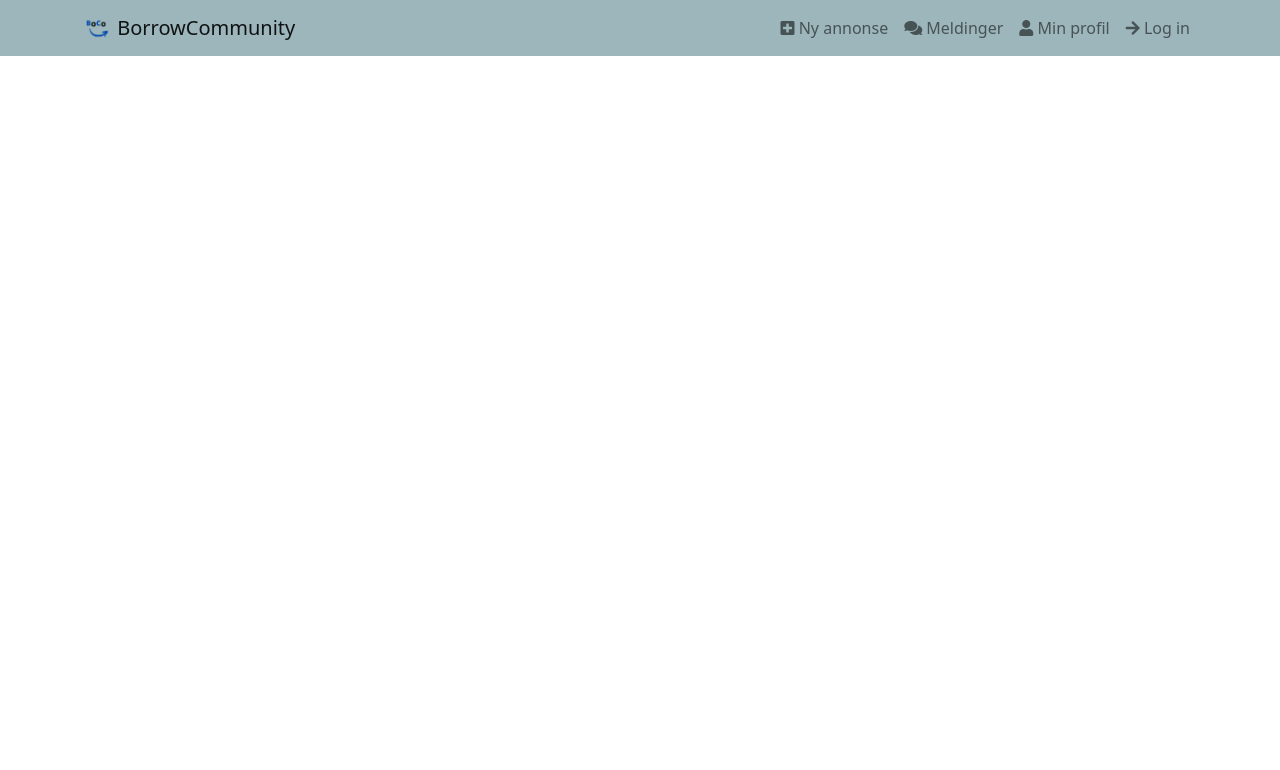
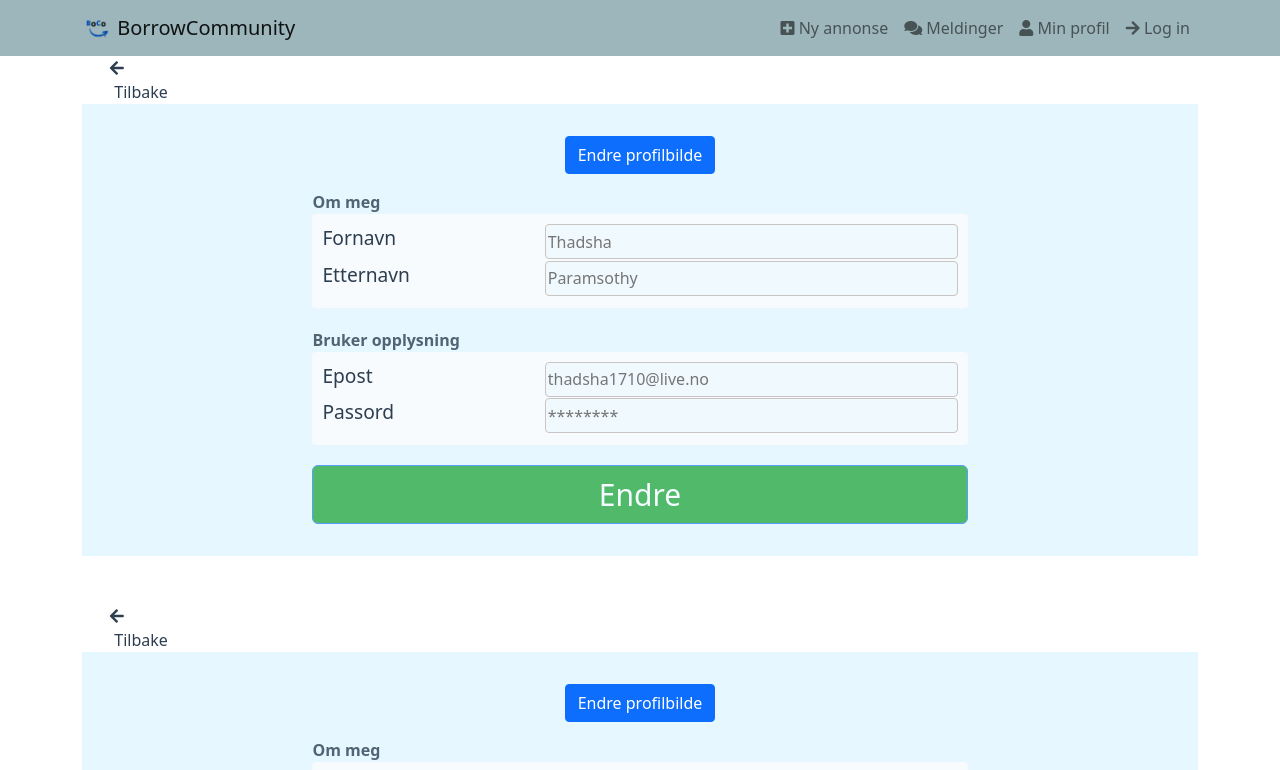
Before and after one commit to thadshap/Boco-project-frontend, a Vue app: page /settings in a window 1280 px wide. Shown: the top 770 px of the page. Built offline with nearby package versions, Linux system fonts and the light colour scheme; what vue3-openlayers would draw is missing.

Commit message:
Added user settings to router and header

```diff
--- a/src/components/MyProfile.vue
+++ b/src/components/MyProfile.vue
@@ -23,7 +23,7 @@
     </div>
     <div class="d-flex flex-row flex-wrap optionContainer w-100 mt-5">
       <div class="cardDiv">
-        <div class="card cardBodyStyle">
+        <div class="card cardBodyStyle" @click="userSettings">
           <div class="card-body">
             <h4 class="card-title">Innstillinger</h4>
             <p class="card-text">Se og rediger dine opplysninger på BoCo</p>
@@ -75,6 +75,14 @@
           name: "Profile ads",
           query: {
             redirect: "/profile/ads"
+          }
+        })
+      },
+      userSettings() {
+        this.$router.push({
+          name: "Settings",
+          query: {
+            redirect: "/profile/settings"
           }
         })
       }
--- a/src/router/index.js
+++ b/src/router/index.js
@@ -42,11 +42,6 @@ const routes = [
     component: Chat,
   },
   {
-    path: "/userSettings",
-    name: "UserSettings",
-    component: UserSettings,
-  },
-  {
     path: "/profile",
     name: "Profile",
     component: Profile,
@@ -60,6 +55,11 @@ const routes = [
         path: "/ads",
         name: "Profile ads",
         component: MyAds
+      },
+      {
+        path: "/settings",
+        name: "Settings",
+        component: UserSettings
       }
     ]
   },
--- a/src/views/UserSettings.vue
+++ b/src/views/UserSettings.vue
@@ -1,4 +1,11 @@
 <template>
+  <div class="container">
+    <div class="d-flex justify-content-start align-items-center">
+      <div class="align-items-center back-arrow-container" @click="back">
+        <i class="fa fa-arrow-left"></i>
+        <span class="mx-2">Tilbake</span>
+      </div>
+    </div>
     <div class="d-sm-flex flex-grow-1 justify-content-sm-center align-items-sm-center w-100 main-container">
       <div class="text-end">
         <div class="d-flex flex-column align-content-center flex-wrap">
@@ -38,6 +45,7 @@
             </div>
           </div>
           <button id="change" class="btn btn-primary w-100 update-user-info-btn" type="button" :disabled="disableBtn === true" @click="submit">Endre</button>
+        </div>
       </div>
     </div>
   </div>
@@ -144,6 +152,9 @@ export default {
         this.passwordChange = ""
         this.disableBtn = true
       }
+    },
+    back() {
+      this.$router.go(-1);
     }
   },
 };
@@ -228,4 +239,9 @@ span{
   font-weight: bold;
   color: rgba(44, 62, 80, 0.8);
 }
+
+.back-arrow-container {
+  cursor: pointer;
+  width: min-content;
+}
 </style>
```
Lines whose indentation alone changed are shown as unchanged.
